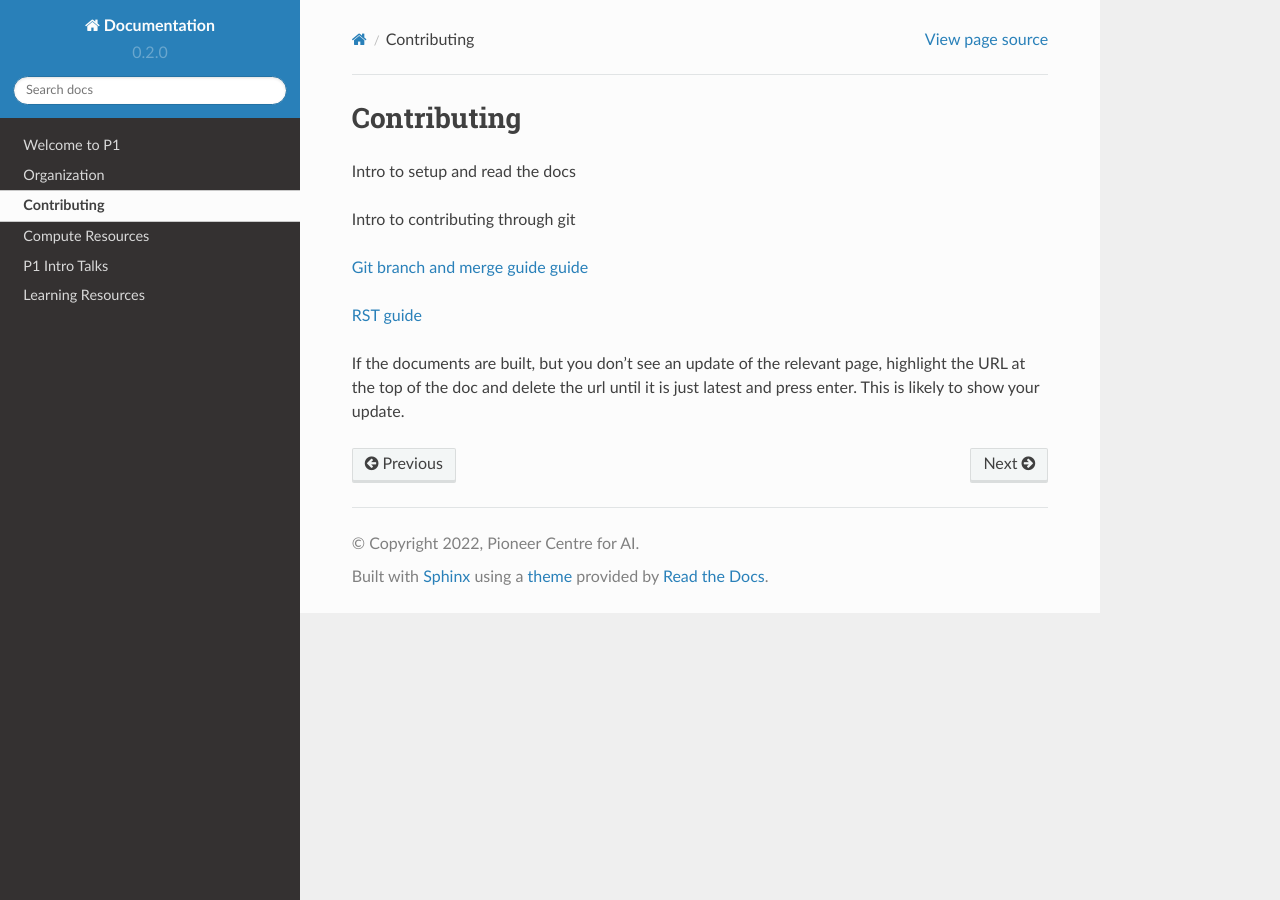
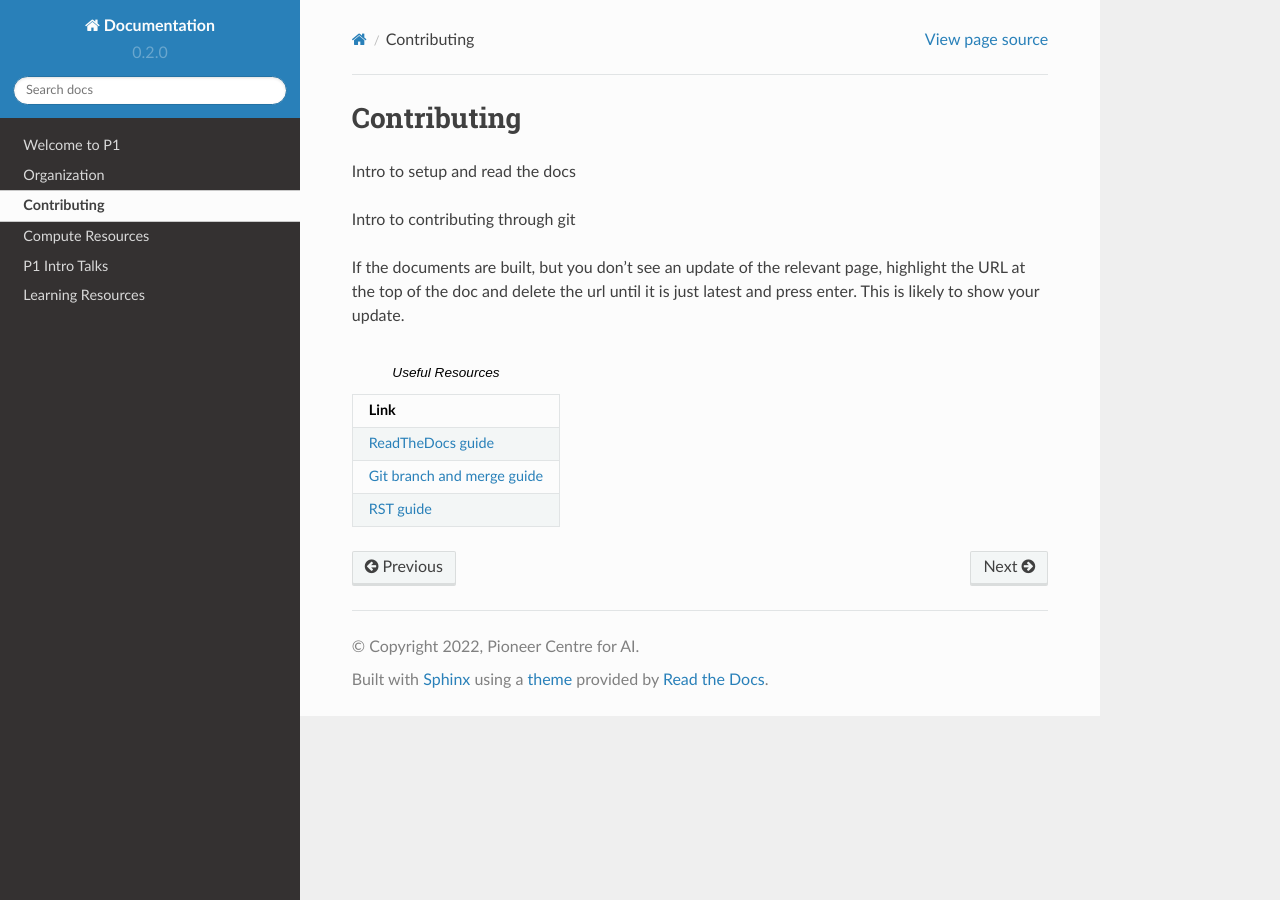
Before and after one commit to Pioneer-Centre-for-AI/p1-compute-documentation, a Sphinx documentation site: the page built from docs/source/contributing.rst, in a window 1280 px wide. Built offline with Sphinx 7.4.7 and the Read the Docs theme 2.0.0, drawn with Linux system fonts in a browser that asks for light colours.

Commit message:
Trivial change to contributing page see build process

```diff
--- a/docs/source/contributing.rst
+++ b/docs/source/contributing.rst
@@ -4,8 +4,13 @@ Intro to setup and read the docs
 
 Intro to contributing through git
 
-`Git branch and merge guide guide <https://docs.github.com/en/repositories/configuring-branches-and-merges-in-your-repository/defining-the-mergeability-of-pull-requests/managing-a-branch-protection-rule>`_
+If the documents are built, but you don't see an update of the relevant page, highlight the URL at the top of the doc and delete the url until it is just latest and press enter. This is likely to show your update.
 
-`RST guide <https://sublime-and-sphinx-guide.readthedocs.io/en/latest/index.html>`_
+.. list-table:: Useful Resources
+   :widths: 60
+   :header-rows: 1
 
-If the documents are built, but you don't see an update of the relevant page, highlight the URL at the top of the doc and delete the url until it is just latest and press enter. This is likely to show your update.
+   * - Link
+   * - `ReadTheDocs guide <https://docs.readthedocs.io/en/stable/>`_
+   * - `Git branch and merge guide <https://docs.github.com/en/repositories/configuring-branches-and-merges-in-your-repository/defining-the-mergeability-of-pull-requests/managing-a-branch-protection-rule>`_
+   * - `RST guide <https://sublime-and-sphinx-guide.readthedocs.io/en/latest/index.html>`_
```
